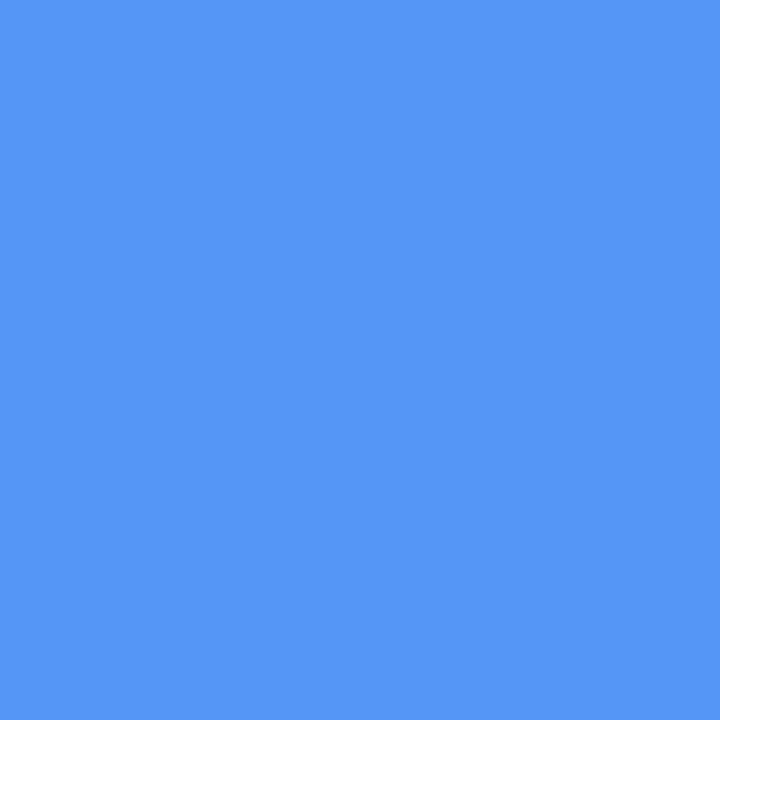
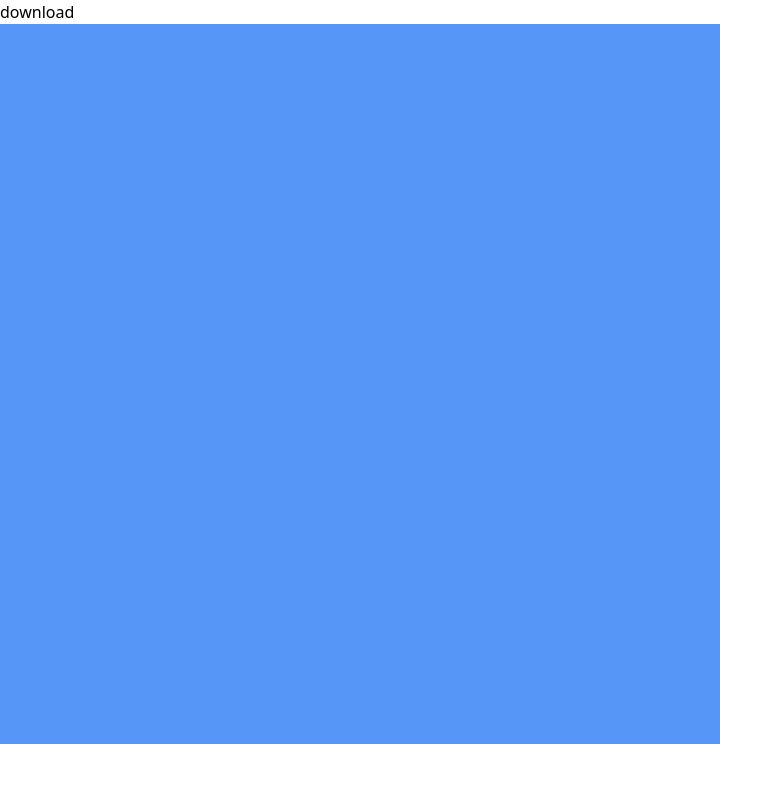
Before and after one commit to RectorDev/alpaca-image-generator, a React (Vite) app: page / in a window 1280 px wide. Shown: the top 800 px of the page, without its empty margins (0-783 px from the left). Built offline with nearby package versions, Linux system fonts and the light colour scheme.

Commit message:
initial commit

```diff
--- a/package.json
+++ b/package.json
@@ -10,6 +10,7 @@
     "preview": "vite preview"
   },
   "dependencies": {
+    "html2canvas": "^1.4.1",
     "react": "^18.3.1",
     "react-dom": "^18.3.1"
   },
--- a/src/components/Button.jsx
+++ b/src/components/Button.jsx
@@ -2,7 +2,7 @@ import React from "react";
 
 const Button = ({ text,click}) => {
   return (
-    <button onClick={click} className="border border-blue-500 rounded-full px-4 py-1 flex justify-center items-center hover:bg-blue-500 hover:text-white duration-150 transition-all">
+    <button onClick={click} className="flex items-center justify-center px-4 py-1 transition-all duration-150 border border-blue-500 rounded-full cursor-pointer hover:bg-blue-500 hover:text-white">
       {text}
     </button>
   );
--- a/src/components/alpaca.jsx
+++ b/src/components/alpaca.jsx
@@ -1,8 +1,26 @@
-import React, { useState } from "react";
+import React, { useState, useRef } from "react";
 import * as parts from "../assets/alpaca";
 import Button from "./Button.jsx";
 import nose from "../assets/alpaca/nose.png";
+import html2canvas from "html2canvas";
 const Alpaca = () => {
+  const divRef = useRef();
+
+  const downloadImage = async () => {
+    const element = divRef.current;
+    if (element) {
+      // Capture the div as a canvas
+      const canvas = await html2canvas(element);
+      const dataUrl = canvas.toDataURL("image/jpeg", 1.0); // Convert canvas to JPEG image
+
+      // Create a link and trigger the download
+      const link = document.createElement("a");
+      link.href = dataUrl;
+      link.download = "div-image.jpeg";
+      link.click();
+    }
+  };
+
   const [tab, setTab] = useState();
   const [backgroundShow, setBackgroundShow] = useState(
     parts.backgrounds[0].source
@@ -16,12 +34,13 @@ const Alpaca = () => {
   const [mouthShow, setMouthShow] = useState(parts.mouths[1].source);
   const [hairShow, setHairShow] = useState(parts.hairs[1].source);
   const [eyeShow, setEyeShow] = useState(parts.eyes[1].source);
-  const handleTab = () => {};
+
   console.log();
 
   return (
-    <div className="flex items-center justify-center gap-10 h-fit max-lg:flex-col">
-      <div className="relative flex w-fit h-fit">
+    <div className="relative flex items-center justify-center gap-10 h-fit max-lg:flex-col">
+      <div className="absolute z-30 left-2 top-2" ><Button click={downloadImage} text={"download"} /></div>
+      <div ref={divRef} className="relative flex w-fit h-fit">
         <img src={backgroundShow} className="-z-10 " alt="background" />
         <img src={eyeShow} className="absolute z-20" alt="ears" />
         <img src={accessorieShow} className="absolute z-10" alt="" />
```
Also changed, not shown: 1 other file (tests, documents, lock files or other folders).
